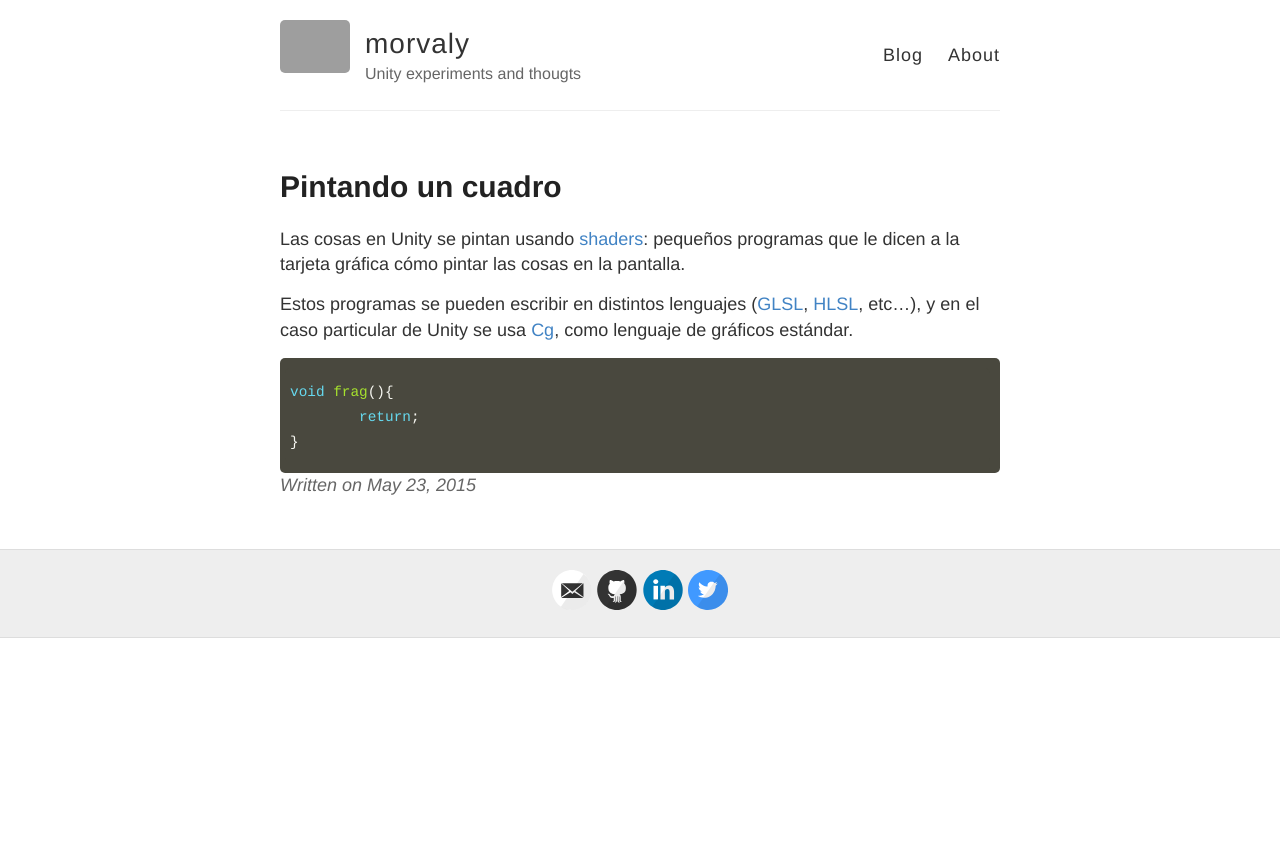
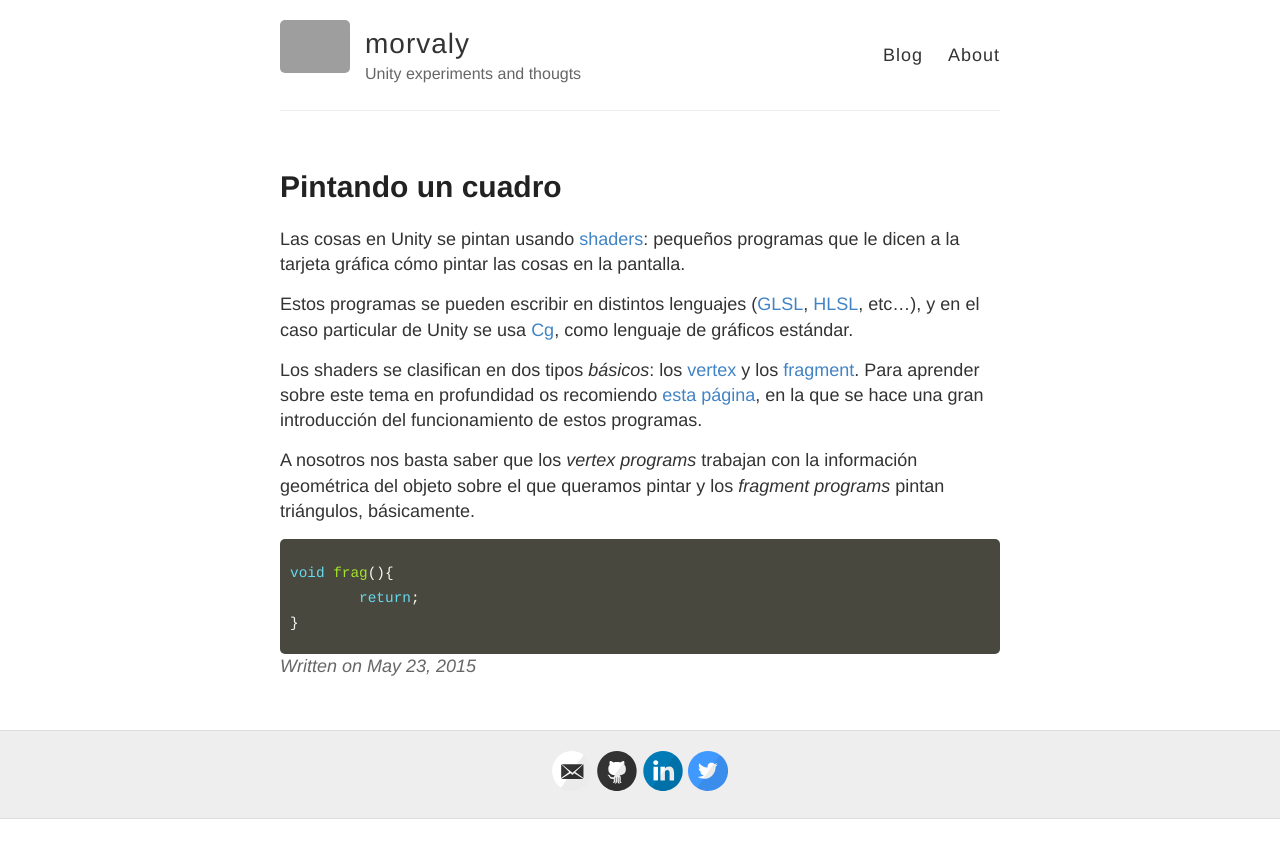
Before and after one commit to josemorval/UnityArchive, a Jekyll site: the page built from _posts/2015-05-23-pintandocuadro.md, in a window 1280 px wide. Shown: the top 858 px of the page. Built offline with Jekyll 4.4.1, drawn with Linux system fonts in a browser that asks for light colours; Markdown is read by kramdown in place of the engine named in the settings; grey boxes are pictures that could not be loaded.

Commit message:
Updated 2015-05-23-pintandocuadro.md

````diff
--- a/_posts/2015-05-23-pintandocuadro.md
+++ b/_posts/2015-05-23-pintandocuadro.md
@@ -11,6 +11,9 @@ Las cosas en Unity se pintan usando [shaders](http://en.wikipedia.org/wiki/Shade
 
 Estos programas se pueden escribir en distintos lenguajes ([GLSL](http://en.wikipedia.org/wiki/OpenGL_Shading_Language), [HLSL](http://en.wikipedia.org/wiki/High-Level_Shading_Language), etc...), y en el caso particular de Unity se usa [Cg](http://en.wikipedia.org/wiki/Cg_\(programming_language\)), como lenguaje de gráficos estándar.
 
+Los shaders se clasifican en dos tipos _básicos_: los [vertex](https://www.opengl.org/wiki/Vertex_Shader) y los [fragment](https://www.opengl.org/wiki/Fragment_Shader). Para aprender sobre este tema en profundidad os recomiendo [esta página](http://duriansoftware.com/joe/An-intro-to-modern-OpenGL.-Chapter-2.2:-Shaders.html), en la que se hace una gran introducción del funcionamiento de estos programas.
+
+A nosotros nos basta saber que los _vertex programs_ trabajan con la información geométrica del objeto sobre el que queramos pintar y los _fragment programs_ pintan triángulos, básicamente.
 ```c
 void frag(){
 	return;
````
